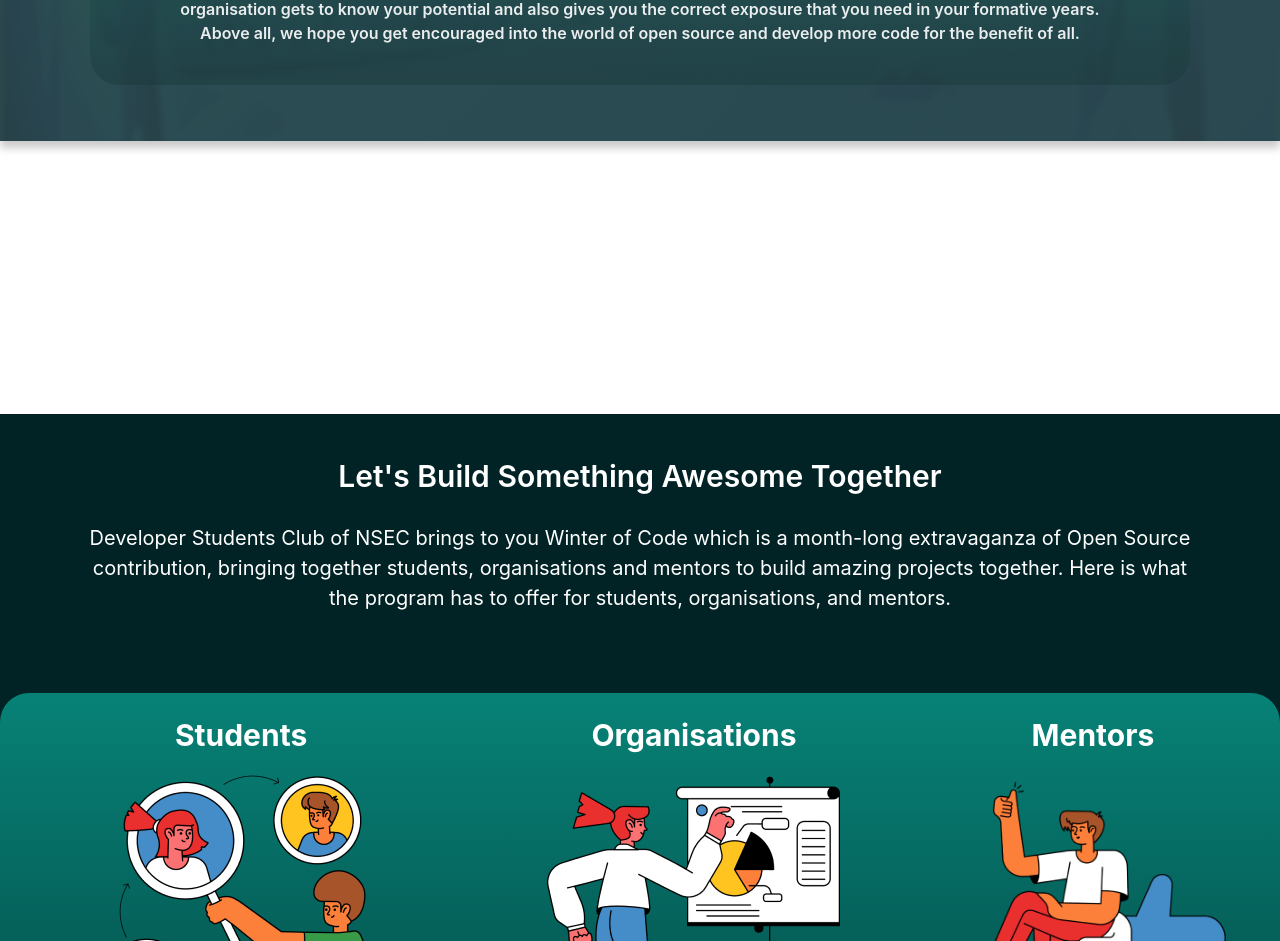
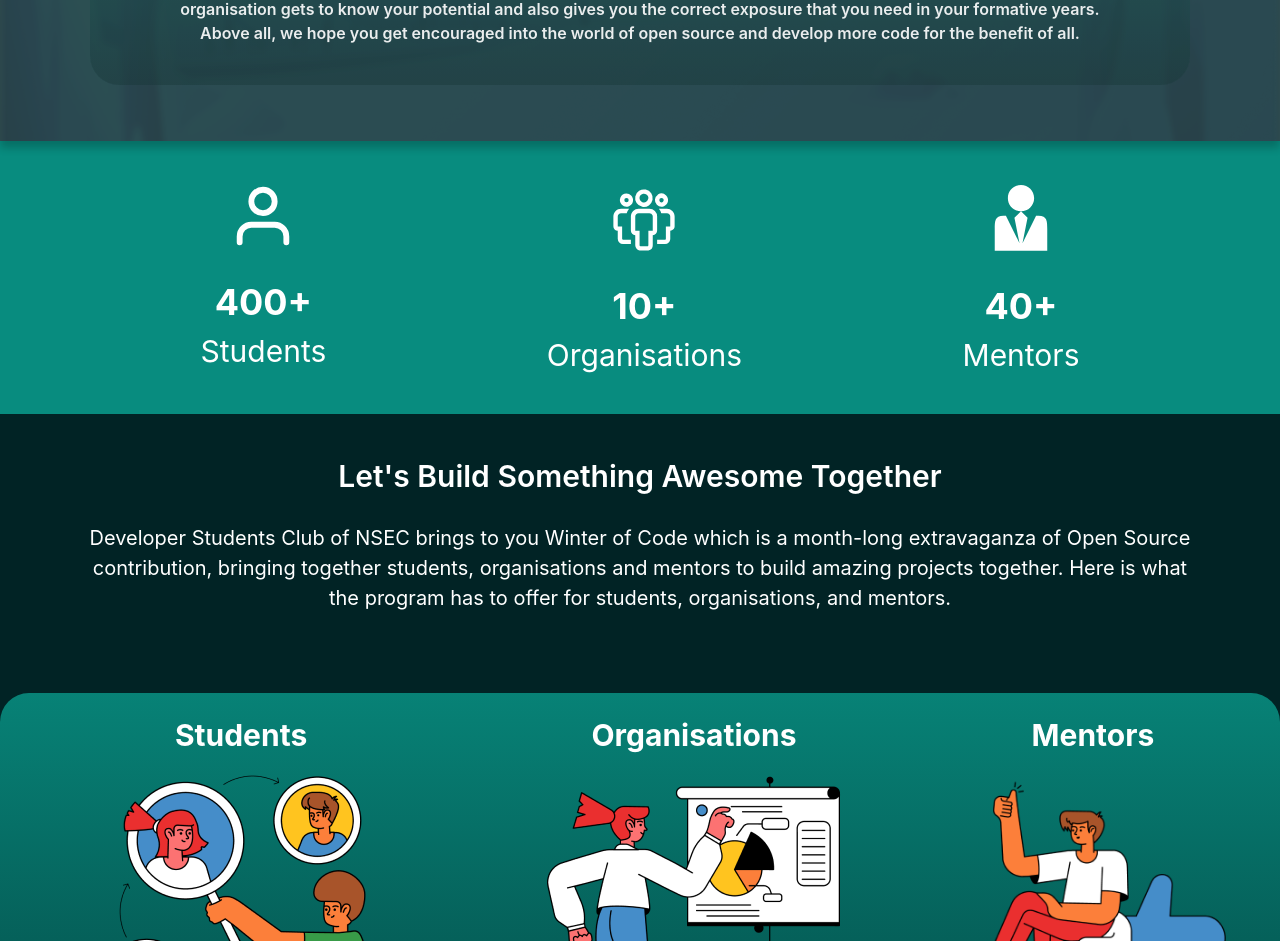
Before and after one commit to winterofcode/2022, a React (Create React App) app: page / in a window 1280 px wide. Shown: the part 1214-2155 px from the top of the page. Built offline with nearby package versions, Linux system fonts and the light colour scheme; the HTML template or start-up script is replaced by a standard one.

Commit message:
removed mixBlend

```diff
--- a/src/components/About Data/Statistics.js
+++ b/src/components/About Data/Statistics.js
@@ -8,7 +8,6 @@
   return (
     <Box
       bgColor='#088C7F'
-      mixBlendMode='lighten'
       display="flex"
       flexDir={{base: 'column', md: 'row' , lg: 'row'}}
       alignItems="center"
```
